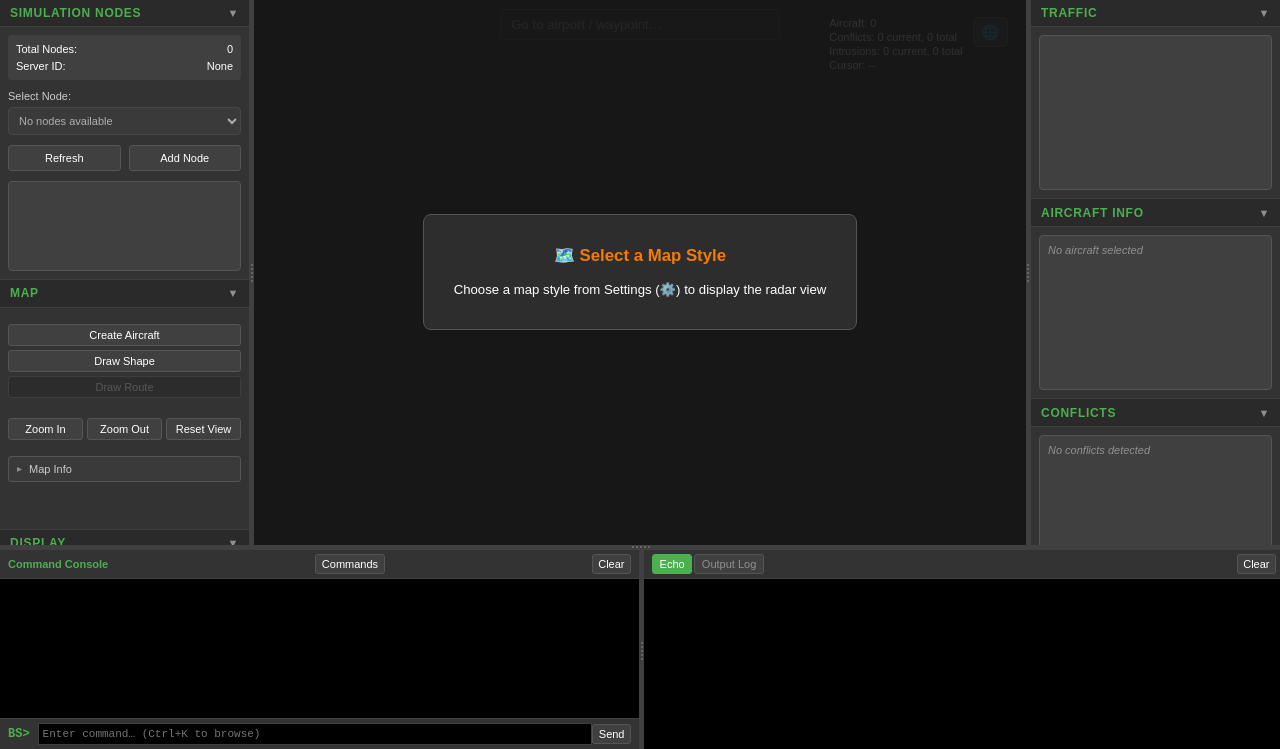
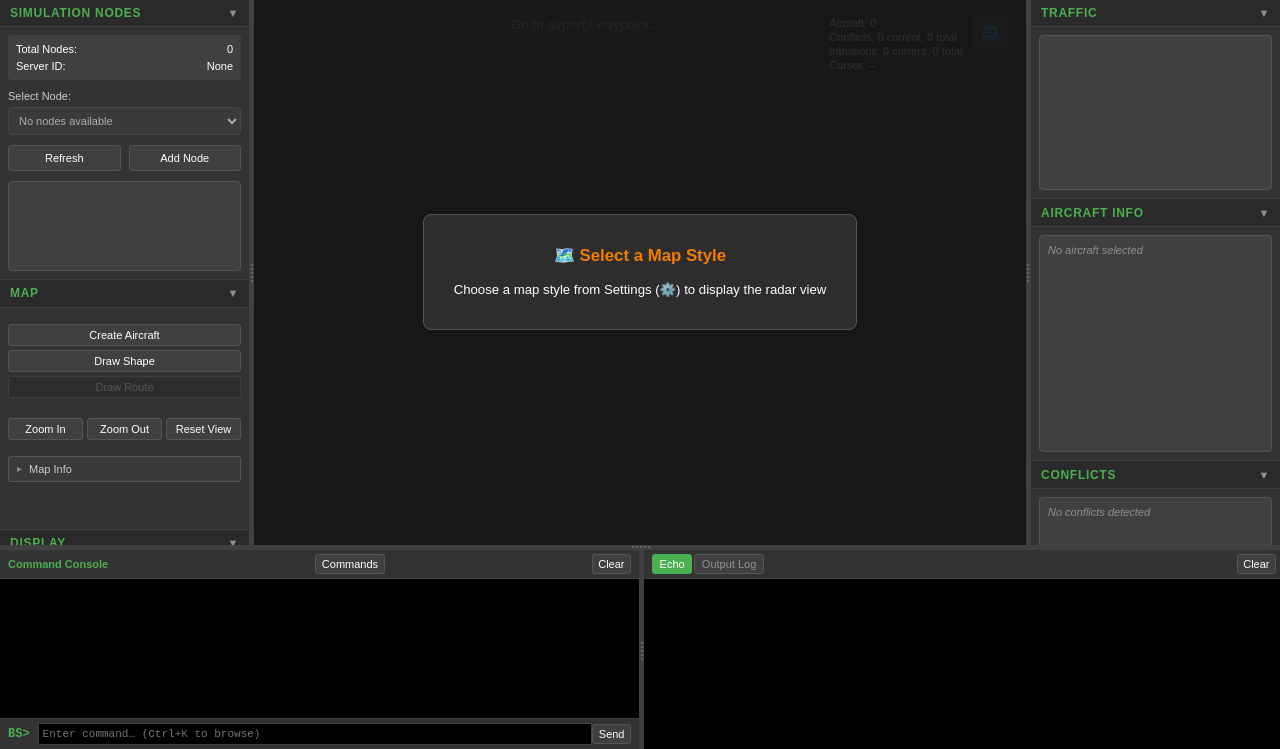
Before and after one commit to amvlab/WebATM, a Flask app: page / in a window 1280 px wide. Shown: the part 51-800 px from the top of the page. Run offline with Flask 2, Linux system fonts and the light colour scheme; some libraries are stand-ins or nearby versions.

Commit message:
Fix right-panel sizing and internal overflow (#111)
Size the Aircraft Info panel to fit its full field set with no blank
space, let the Conflicts panel grow to reach the column bottom, and give
panel content min-height:0 so inner scroll containers own the overflow
instead of bursting past the fixed-height clip. Drop the traffic-list
max-height so it scrolls within its panel.

Co-authored-by: Andres Morfin Veytia <78442543+amorfinv@users.noreply.github.com>
Co-authored-by: Claude Opus 4.8 (1M context) <noreply@anthropic.com>

```diff
--- a/WebATM/static/css/style.css
+++ b/WebATM/static/css/style.css
@@ -462,9 +462,11 @@ body {
     min-height: 200px;
 }
 
+/* Aircraft Info is a fixed height sized to fit its full field set with no
+   blank space; extra rows (conflict / 3D overrides) scroll internally. */
 .right-panel .aircraft-panel {
-    flex: 0 0 var(--aircraft-panel-basis, 200px);
-    min-height: 200px;
+    flex: 0 0 var(--aircraft-panel-basis, 262px);
+    min-height: 262px;
 }
 
 .aircraft-panel .panel-content,
@@ -472,9 +474,11 @@ body {
     overflow-y: auto;
 }
 
+/* Conflicts grows to fill the column's remaining height so it always reaches
+   the bottom (no gap); content scrolls internally. */
 .right-panel .conflicts-panel {
     flex: 1 1 var(--conflicts-panel-basis, auto);
-    min-height: 200px;
+    min-height: 160px;
     max-height: none;
 }
 
@@ -2473,6 +2477,10 @@ html.wa-open-threeD-controls #threeD-controls {
     display: flex;
     flex-direction: column;
     flex: 1;
+    /* Allow shrinking below intrinsic content height so the inner scroll
+       container (e.g. .traffic-list) owns the overflow and stays within the
+       fixed-height panel instead of bursting past its overflow:hidden clip. */
+    min-height: 0;
 }
 
 .panel-content.collapsed {
@@ -2524,7 +2532,6 @@ html.wa-open-threeD-controls #threeD-controls {
     overflow-y: auto;
     overflow-x: hidden;
     min-height: 0;
-    max-height: 250px;
     border: 1px solid var(--border-strong);
     border-radius: 4px;
     background-color: var(--border);
```
